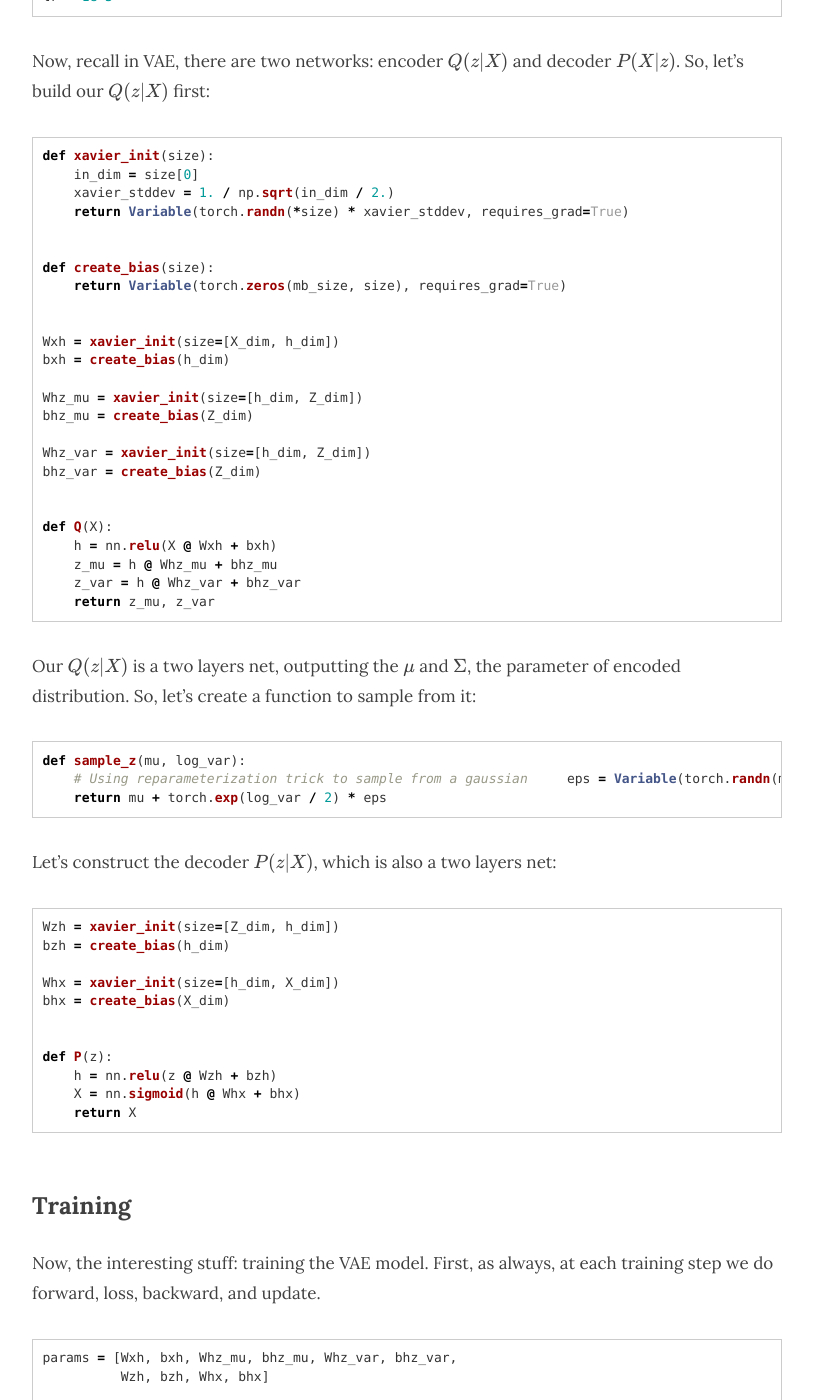
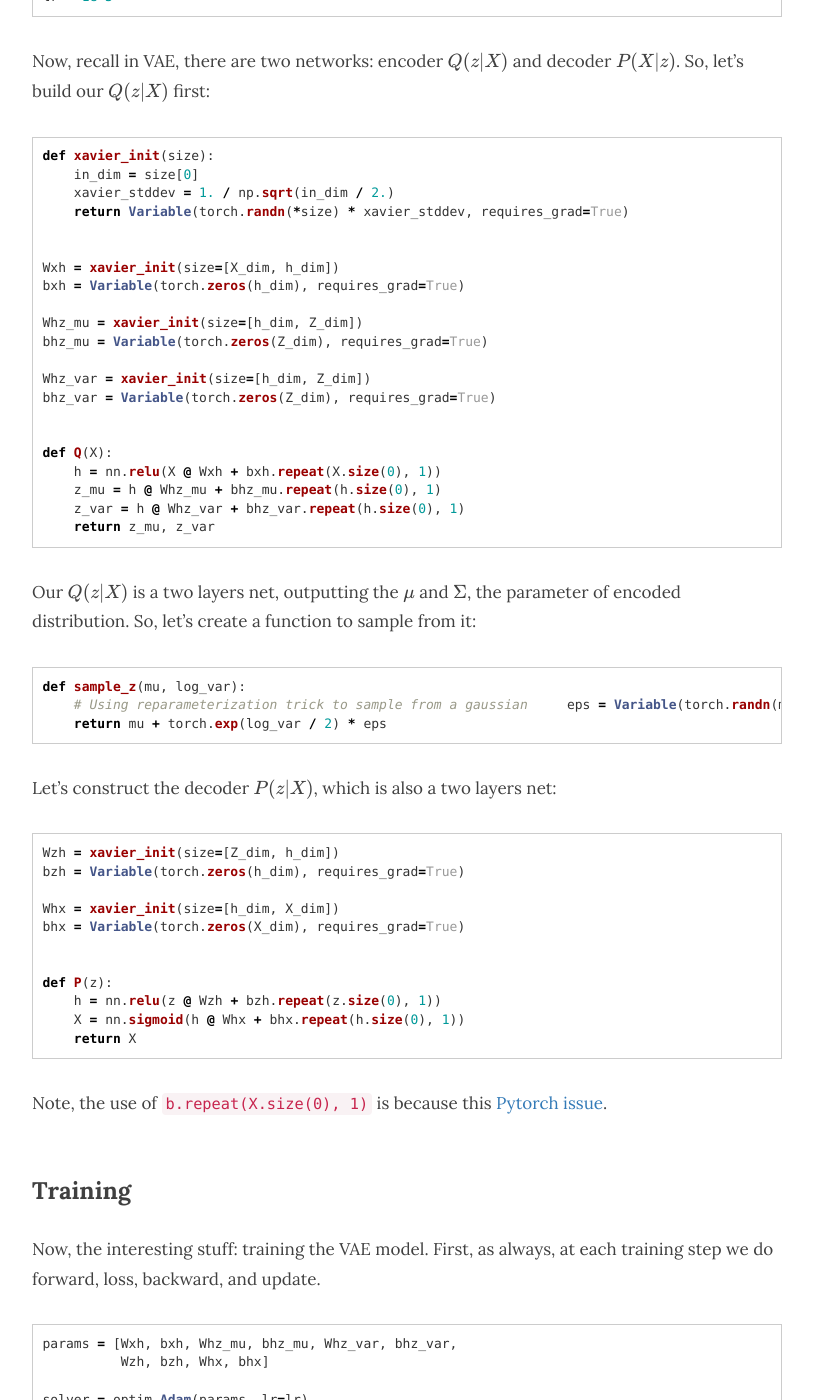
Before and after one commit to hsyodysseyjr/wiseodd0, a Jekyll site: the page built from _posts/2017-01-24-vae-pytorch.md, in a window 1280 px wide and 1400 px high, scrolled down 905 px. Shown: the whole window, without its empty margins (233-1046 px from the left). Built offline with Jekyll 4.4.1, drawn with Linux system fonts in a browser that asks for light colours; nearby versions of some CDN libraries; formulas are drawn with MathJax 3; comment, search, counter and statistics services are not loaded.

Commit message:
Fix re. bias addition

````diff
--- a/_posts/2017-01-24-vae-pytorch.md
+++ b/_posts/2017-01-24-vae-pytorch.md
@@ -48,24 +48,20 @@ def xavier_init(size):
     return Variable(torch.randn(*size) * xavier_stddev, requires_grad=True)
 
 
-def create_bias(size):
-    return Variable(torch.zeros(mb_size, size), requires_grad=True)
-
-
 Wxh = xavier_init(size=[X_dim, h_dim])
-bxh = create_bias(h_dim)
+bxh = Variable(torch.zeros(h_dim), requires_grad=True)
 
 Whz_mu = xavier_init(size=[h_dim, Z_dim])
-bhz_mu = create_bias(Z_dim)
+bhz_mu = Variable(torch.zeros(Z_dim), requires_grad=True)
 
 Whz_var = xavier_init(size=[h_dim, Z_dim])
-bhz_var = create_bias(Z_dim)
+bhz_var = Variable(torch.zeros(Z_dim), requires_grad=True)
 
 
 def Q(X):
-    h = nn.relu(X @ Wxh + bxh)
-    z_mu = h @ Whz_mu + bhz_mu
-    z_var = h @ Whz_var + bhz_var
+    h = nn.relu(X @ Wxh + bxh.repeat(X.size(0), 1))
+    z_mu = h @ Whz_mu + bhz_mu.repeat(h.size(0), 1)
+    z_var = h @ Whz_var + bhz_var.repeat(h.size(0), 1)
     return z_mu, z_var
 ```
 
@@ -82,17 +78,19 @@ Let's construct the decoder \\( P(z \vert X) \\), which is also a two layers net
 
 ``` python
 Wzh = xavier_init(size=[Z_dim, h_dim])
-bzh = create_bias(h_dim)
+bzh = Variable(torch.zeros(h_dim), requires_grad=True)
 
 Whx = xavier_init(size=[h_dim, X_dim])
-bhx = create_bias(X_dim)
+bhx = Variable(torch.zeros(X_dim), requires_grad=True)
 
 
 def P(z):
-    h = nn.relu(z @ Wzh + bzh)
-    X = nn.sigmoid(h @ Whx + bhx)
+    h = nn.relu(z @ Wzh + bzh.repeat(z.size(0), 1))
+    X = nn.sigmoid(h @ Whx + bhx.repeat(h.size(0), 1))
     return X
 ```
+
+Note, the use of `b.repeat(X.size(0), 1)` is because this [Pytorch issue](https://github.com/pytorch/pytorch/issues/491).
 
 <h2 class="section-heading">Training</h2>
 
````
Also changed, not shown: _posts/2017-01-20-gan-pytorch.md (+9 -13 lines).
